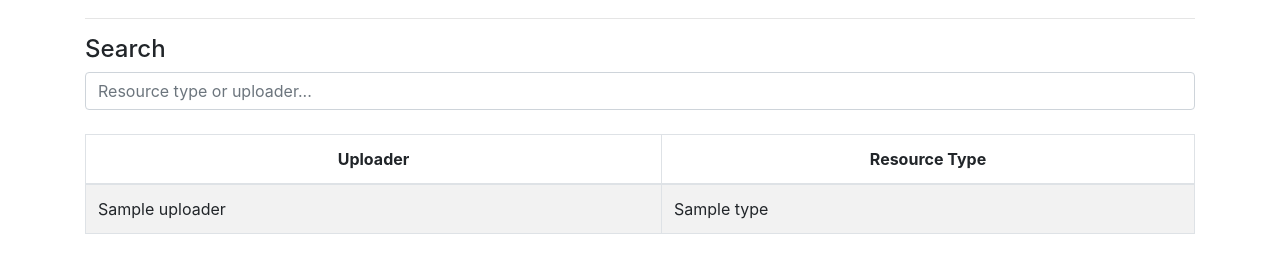
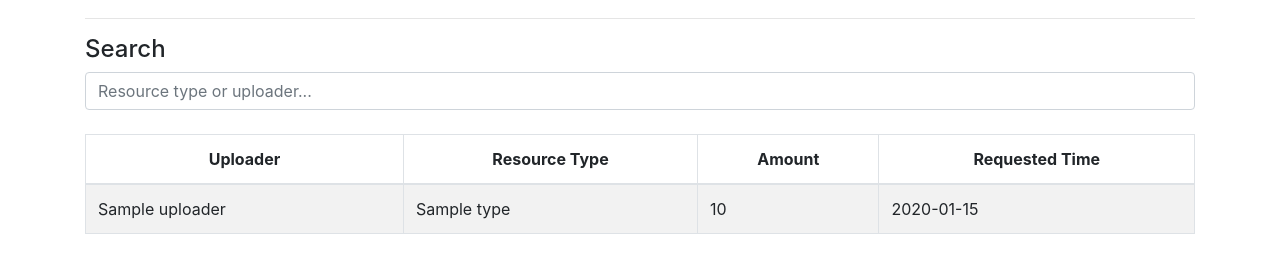
Before and after one commit to saffarmar/DatabaseProject, a Flask app: template templates/requested.html in a window 1280 px wide. Shown: the part 174-447 px from the top of the page. Run offline with Flask 2, Linux system fonts and the light colour scheme; the template is opened without the code that fills it: most values are stand-ins (such as "Sample title", 1, 10 or a date in 2020); some libraries are stand-ins or nearby versions.

Commit message:
Update requested.html

```diff
--- a/templates/requested.html
+++ b/templates/requested.html
@@ -13,14 +13,18 @@
 			<tr>
 				<th class="text-center">Uploader</th>
 				<th class="text-center">Resource Type</th>
+                		<th class="text-center">Amount</th>
+                		<th class="text-center">Requested Time</th>
 
 			</tr>
 		</thead>
 		<tbody id="searchableTable">
-			{% for resource in resources %}
+			{% for request in requested %}
 			<tr>
-				<td id="resource_requester">{{resource.uploader}}</td>
-				<td>{{resource.type}}</td>
+				<td id="resource_requester">{{request.uploader}}</td>
+				<td>{{request.type}}</td>
+                		<td>{{request.amount}}</td>
+                		<td>{{request.restime}}</td>
 			</tr>
 			{% endfor %}
 		</tbody>
@@ -28,7 +32,7 @@
 
     {% if session.role_type == 'requester' or session.role_type == 'admin'%}
 	<div class="container text-center" >
-		<a class="btn btn-success" href="/add_quote" id="add_request"> Add Request </a>
+		<a class="btn btn-success" href="/add_request" id="add_request"> Add Request </a>
 	</div>
     {% endif %}
 
```
